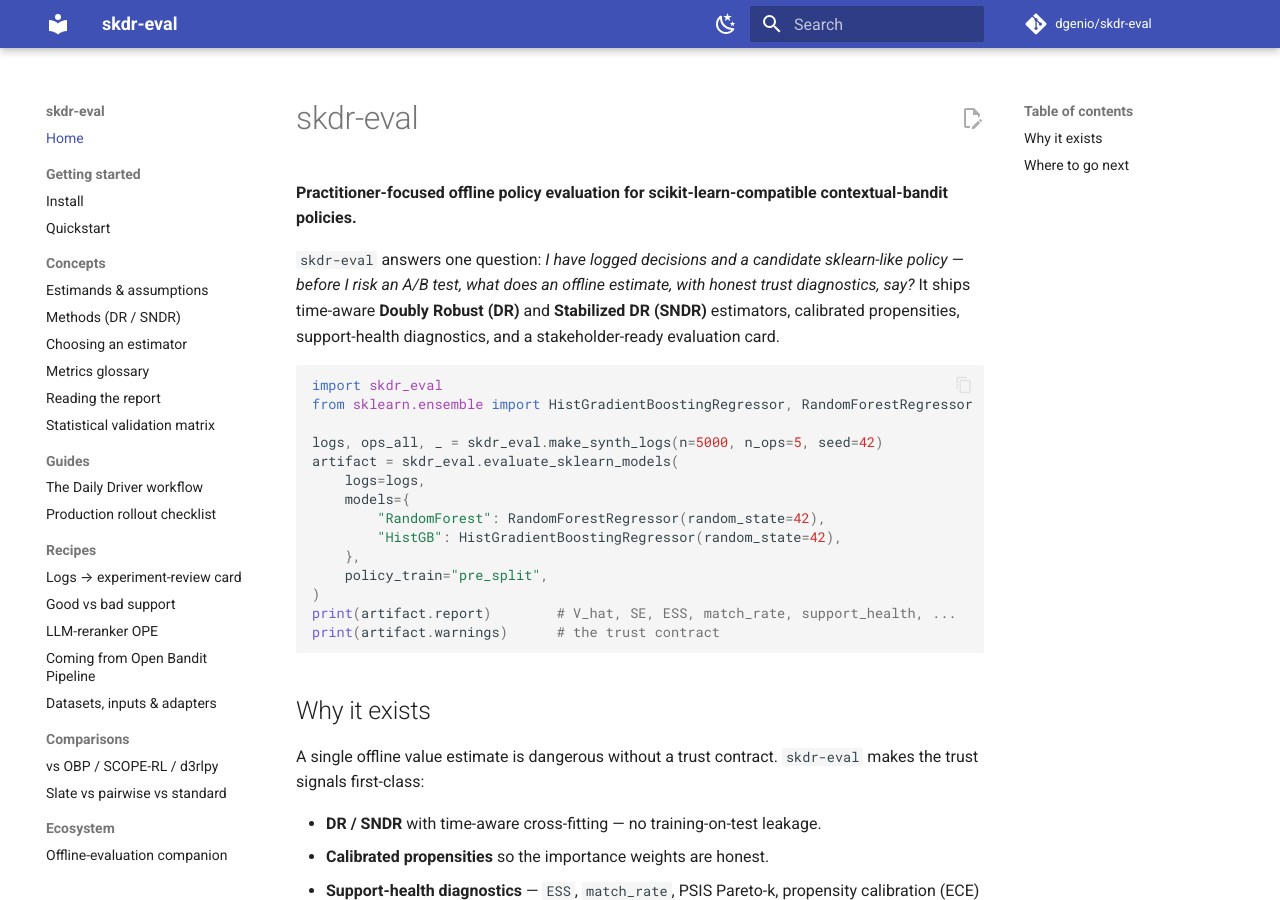
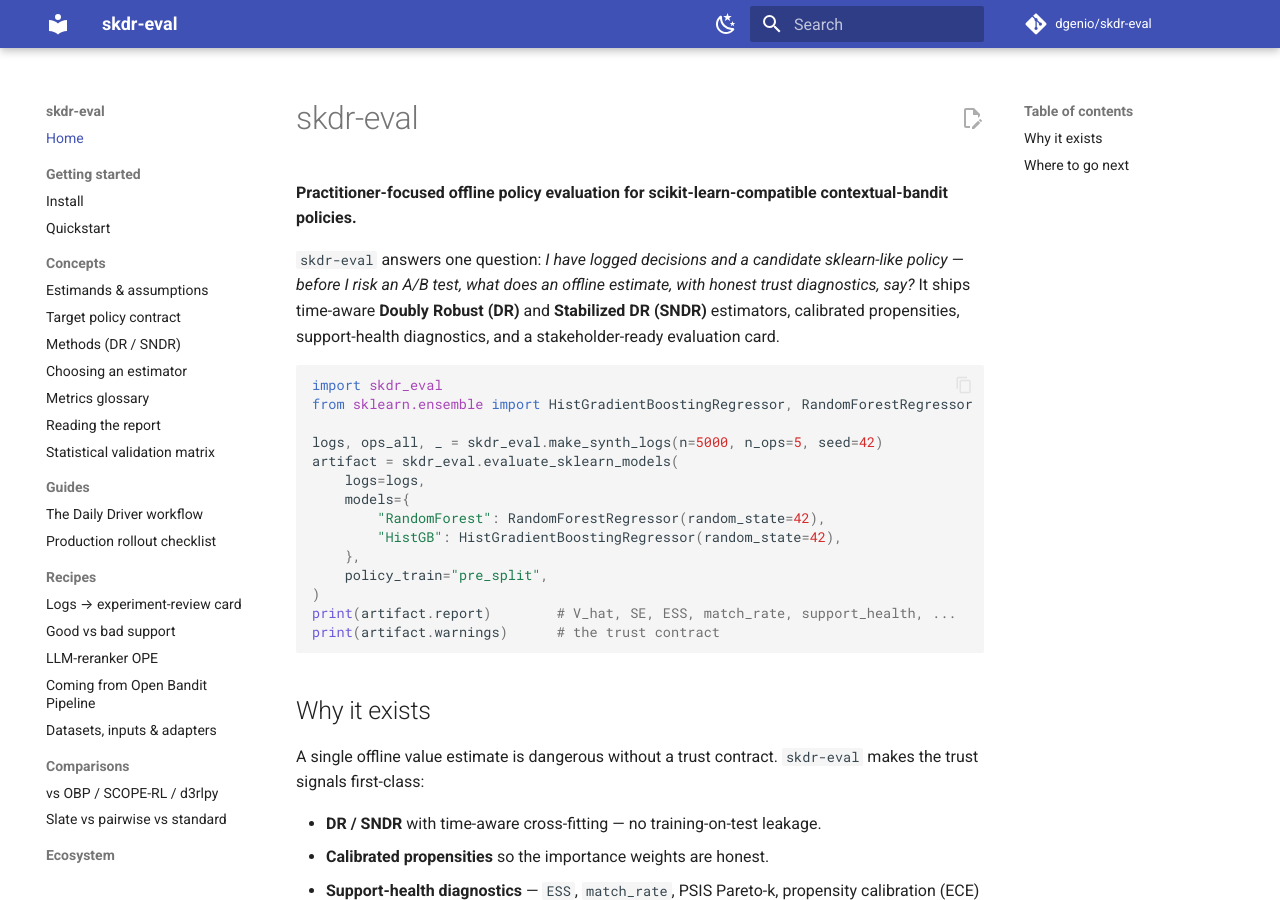
Before and after one commit to dgenio/skdr-eval, an MkDocs documentation site: the page built from docs/index.md, in a window 1280 px wide and 900 px high. Built offline with MkDocs 1.6.1 and Material for MkDocs 9.7.7, drawn with Linux system fonts in a browser that asks for light colours; comment, search, counter and statistics services are not loaded.

Commit message:
docs: expose target policy contract in navigation

```diff
--- a/mkdocs.yml
+++ b/mkdocs.yml
@@ -81,6 +81,7 @@
       - Quickstart: getting-started/quickstart.md
   - Concepts:
       - Estimands & assumptions: concepts/estimands-and-assumptions.md
+      - Target policy contract: concepts/policy-contract.md
       - Methods (DR / SNDR): methods.md
       - Choosing an estimator: choosing-an-estimator.md
       - Metrics glossary: metrics-glossary.md
```
